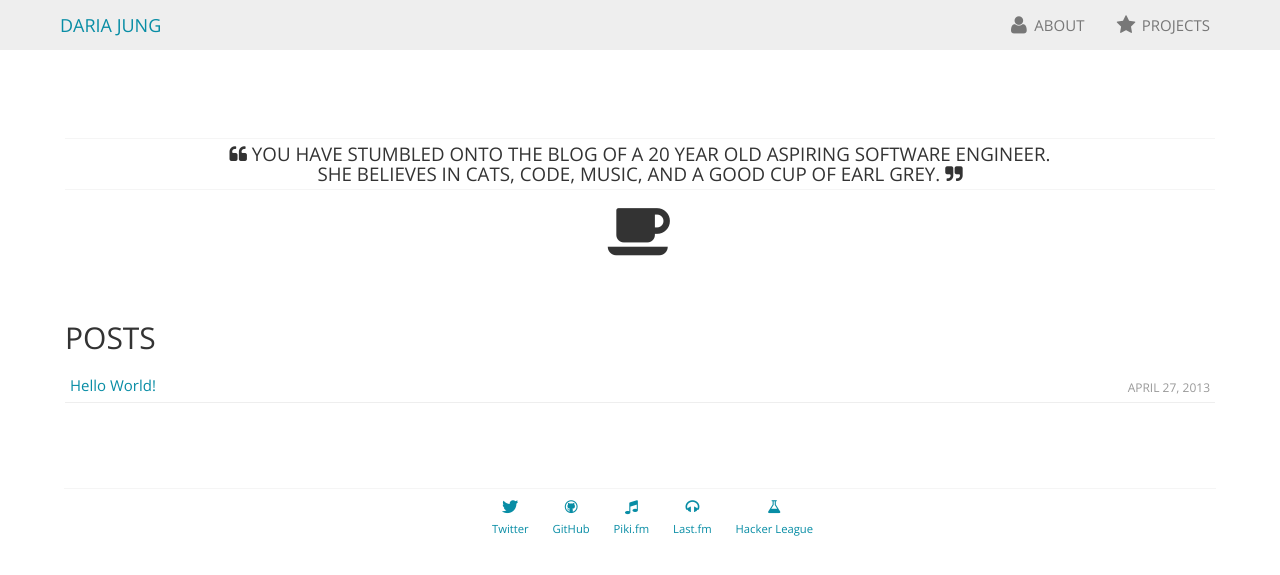
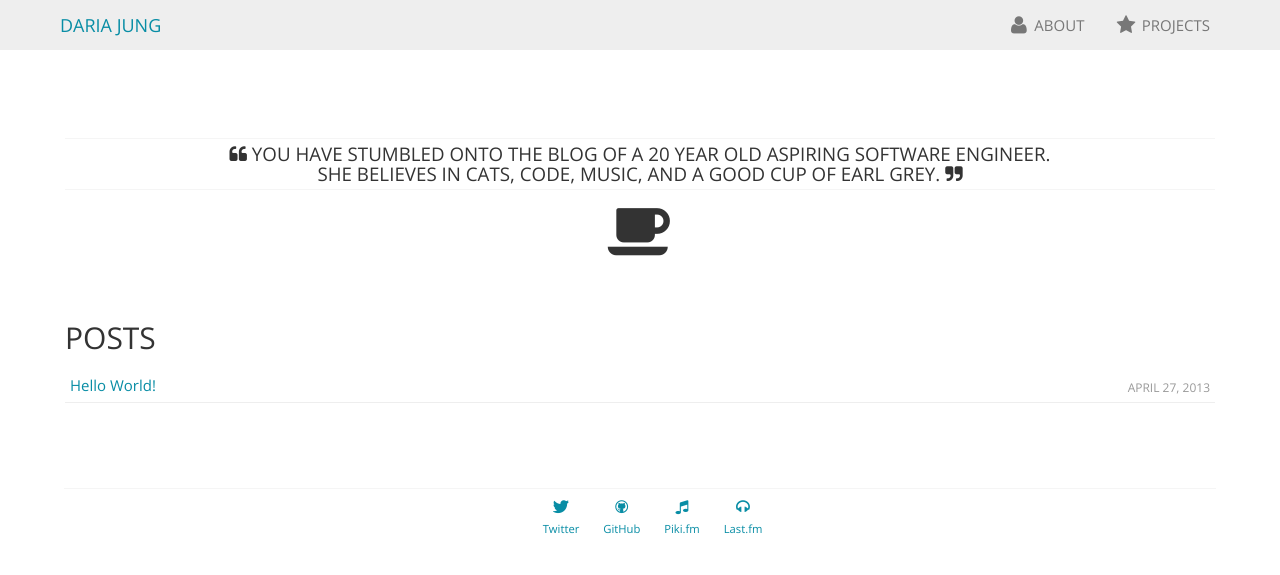
Before and after one commit to dariajung/dariajung.github.com, a Jekyll site: the page built from index.html, in a window 1280 px wide. Shown: the top 575 px of the page. Built offline with Jekyll 4.4.1, drawn with Linux system fonts in a browser that asks for light colours; nearby versions of some CDN libraries; Markdown is read by kramdown in place of the engine named in the settings.

Commit message:
took off hacker league from social

```diff
--- a/_layouts/layout.html
+++ b/_layouts/layout.html
@@ -98,13 +98,6 @@
                 <sub>Last.fm</sub>
             </a>
           </li>
-
-          <li>
-            <a href="https://www.hackerleague.org/users/dariajung">
-              <i class="icon icon-beaker icon"></i>
-              <sub>Hacker League</sub>
-            </a>
-          </li>
     </ul>
   </nav>
   </div>
```
